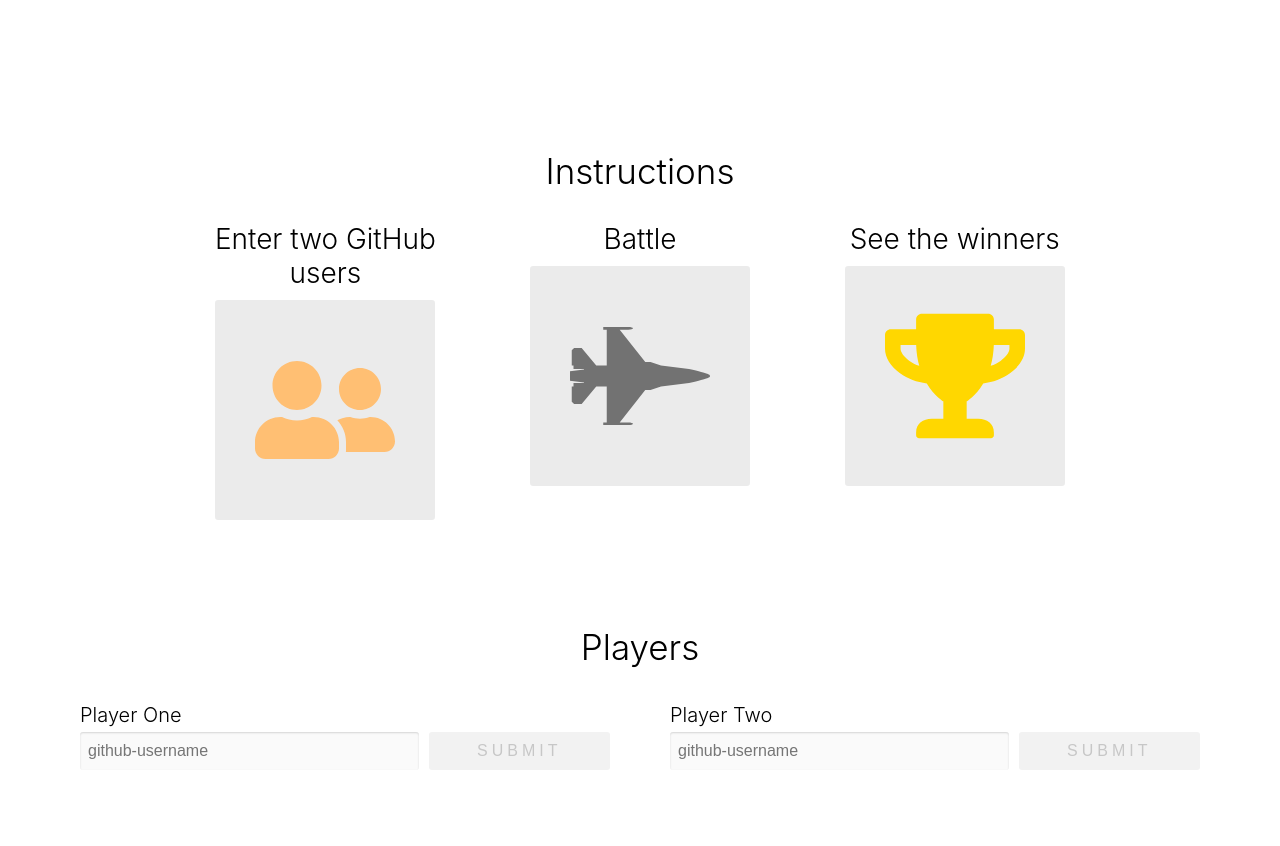
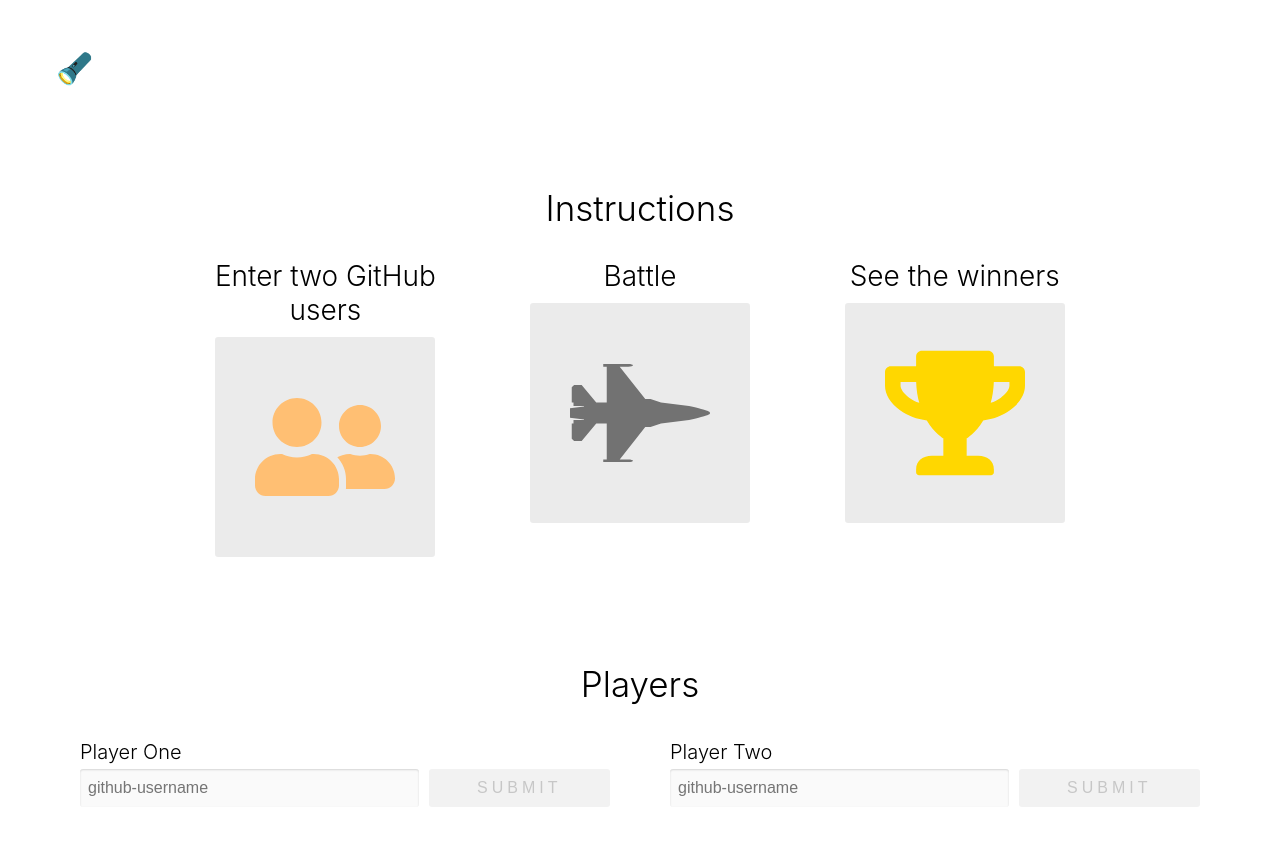
Before and after one commit to GitAndrew/github-battle-revision, a React app: page / in a window 1280 px wide. Built offline with nearby package versions, Linux system fonts and the light colour scheme.

Commit message:
25. Toggle Theme

```diff
--- /dev/null
+++ b/app/components/Nav.js
@@ -0,0 +1,20 @@
+import React from 'react'
+import { ThemeConsumer } from '../contexts/theme'
+
+export default function Nav() {
+    return (
+        <ThemeConsumer>
+            {({ theme, toggleTheme }) => (
+                <nav className='row space-between'>
+                    <button
+                        style={{fontSize: 30}}
+                        className='btn-clear'
+                        onClick={toggleTheme}
+                    >
+                        {theme === 'light' ? '🔦' : '💡'}
+                    </button>
+                </nav>
+            )}
+        </ThemeConsumer>
+    )
+}
--- a/app/index.css
+++ b/app/index.css
@@ -20,6 +20,12 @@ li {
     max-width: 1200px;
     margin: 0 auto;
     padding: 50px;
+}
+
+.dark {
+    color: #DADADA;
+    background: #1c2022;
+    min-height: 100%;
 }
 
 .flex-center {
--- a/app/index.js
+++ b/app/index.js
@@ -4,6 +4,7 @@ import './index.css'
 import Popular from './components/Popular'
 import Battle from './components/Battle'
 import { ThemeProvider } from './contexts/theme'
+import Nav from './components/Nav'
 
 // Component
 // - State (manage their own)
@@ -29,8 +30,11 @@ class App extends React.Component {
        // Description of what the UI will look like
         return (
             <ThemeProvider value={this.state}>
-                <div className='container'>
-                <Battle/>
+                <div className={this.state.theme}>
+                    <div className='container'>
+                        <Nav/>
+                        <Battle/>
+                    </div>
                 </div>
             </ThemeProvider>
         )
```
